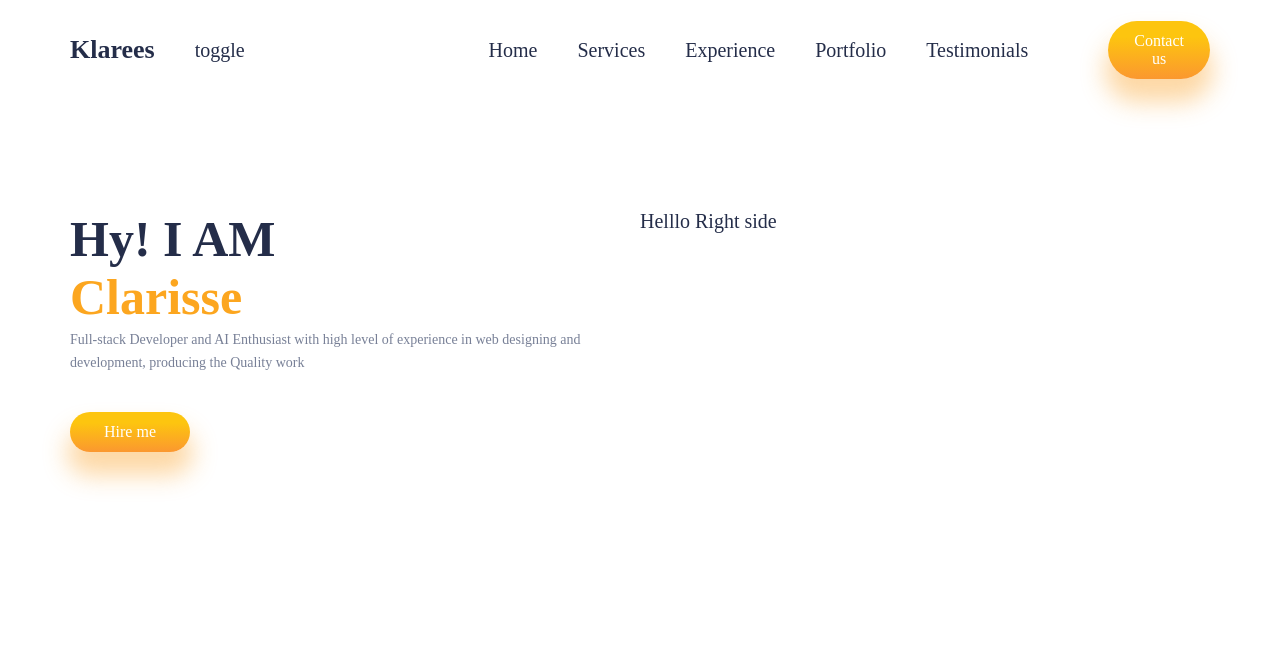
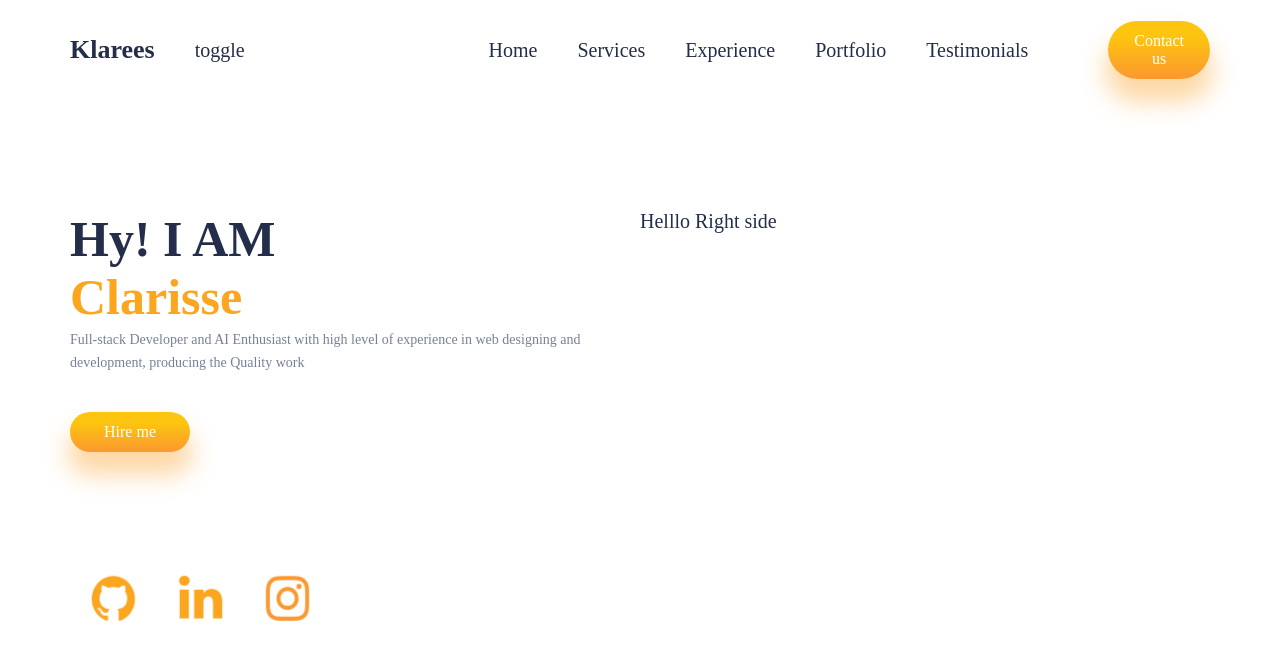
Before and after one commit to I-Clarisse/React-Personal-Portfolio, a React (Create React App) app: page / in a window 1280 px wide. Shown: the top 660 px of the page. Built offline with nearby package versions, Linux system fonts and the light colour scheme; a web font is replaced by a local one.

Commit message:
added icons

```diff
--- a/src/components/Navbar/Intro/Intro.css
+++ b/src/components/Navbar/Intro/Intro.css
@@ -36,3 +36,13 @@
     width: 6rem;
     height: 2rem;
 }
+.i-icons{
+    margin-top: 3rem;
+    display: flex;
+}
+.i-icons>*{
+    transform: scale(0.5);
+}
+.i-icons>*:hover{
+    cursor: pointer;
+}
--- a/src/components/Navbar/Intro/Intro.jsx
+++ b/src/components/Navbar/Intro/Intro.jsx
@@ -1,6 +1,8 @@
 import React from "react"
 import './Intro.css'
 import GitHub from '../../../images/github.png'
+import LinkedIn from '../../../images/linkedin.png'
+import Instagram from '../../../images/instagram.png'
 const Intro = () => {
     return(
         <div className="intro">
@@ -17,7 +19,18 @@ const Intro = () => {
                     </span>
                 </div>
                 <button className="button i-button">Hire me</button>
-
+                {/* Icons section  */}
+                <div className="i-icons">
+                    <a href="https://github.com/I-Clarisse">
+                        <img src={GitHub} alt="github" />
+                    </a>
+                    <a href="https://www.linkedin.com/in/clarisse-iradukunda-537521207/">
+                        <img src={LinkedIn} alt="linkedin" />
+                    </a>
+                    <a href="https://www.instagram.com/i_c.l.a.r.i.s.s.e/">
+                        <img src={Instagram} alt="instagram" />
+                    </a>
+                </div>
             </div>
             {/* Right section  */}
             <div className="i-right">Helllo Right side</div>
```
